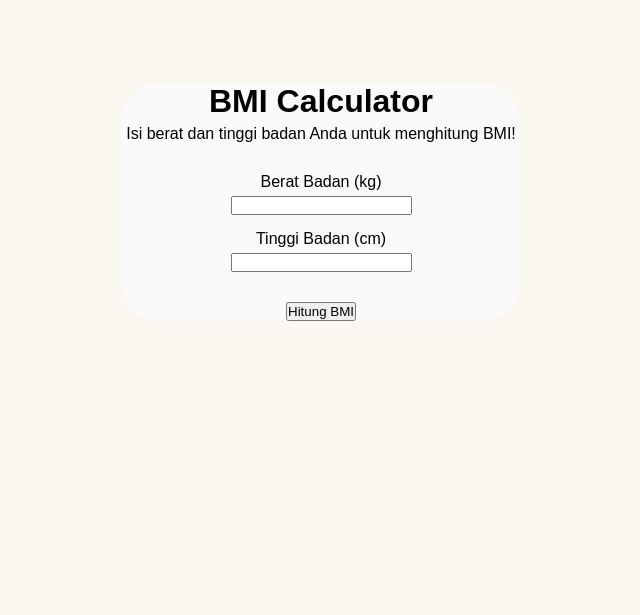
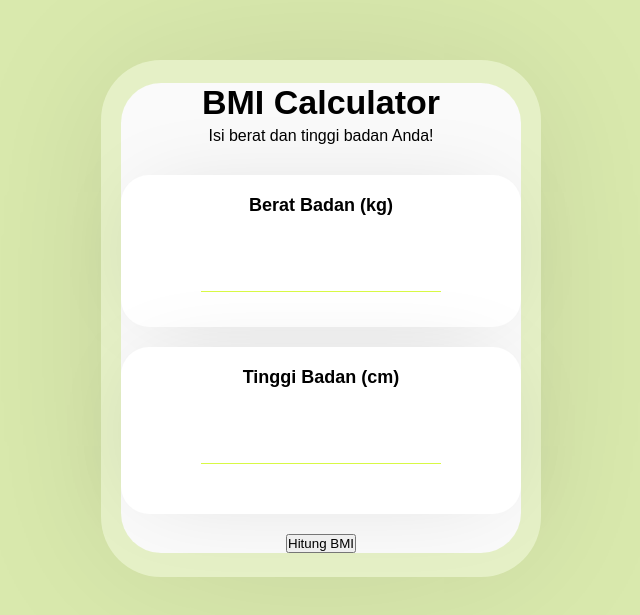
Before and after one commit to NadiaDNA/BMI-Calculator, a plain HTML site: page index.html in a window 1280 px wide. Shown: the part 317-932 px from the top of the page, without its empty margins (319-959 px from the left). Before the commit the page ends 800 px from the top, so only its background shows below. Drawn offline with Linux system fonts and the light colour scheme.

Commit message:
style box

```diff
--- a/index.html
+++ b/index.html
@@ -12,7 +12,7 @@
     <div class="container">
         <div class="box">
             <h1>BMI Calculator</h1>
-            <p class="spasiBig">Isi berat dan tinggi badan Anda untuk menghitung BMI!</p>
+            <p class="spasiBig">Isi berat dan tinggi badan Anda!</p>
             <div class="content">
                 <div class="input">
                     <label for="beratBadan">Berat Badan (kg)</label> <br />
--- a/style.css
+++ b/style.css
@@ -16,7 +16,7 @@
 
 body{
     min-height: 100vh;
-    background-color: rgb(250, 246, 240);
+    background-color: rgb(217, 233, 173);
     background-size: cover;
     background-repeat: no-repeat;
     font-family: sans-serif;
@@ -37,3 +37,47 @@ body{
     position: relative;
     margin-bottom: 150px;
 }
+
+.box::before {
+  content: "";
+  position: absolute;
+  height: 110%;
+  width: 110%;
+  left: -5%;
+  top: -5%;
+  background-color: rgba(255, 255, 255, 0.3);
+  box-shadow: 0px 0px 166px -31px rgba(0, 0, 0, 0.15);
+  border-radius: 60px;
+  z-index: -1;
+}
+
+h1 {
+    font-weight: bold;
+    font-size: 34px;
+}
+
+.input {
+    background: #fff;
+    box-shadow: 0px 0px 95px -30px rgba(0, 0, 0, 0.15);
+    border-radius: 28px;
+    padding: 20px 0;
+    margin-bottom: 20px;
+}
+
+.input label {
+  display: block;
+  font-size: 18px;
+  font-weight: 600;
+  color: #000;
+  margin-bottom: 20px;
+}
+
+.input input{
+    outline: none;
+    border: none;
+    border-bottom: 1px solid #d8f945;
+    width: 60%;
+    text-align: center;
+    font-size: 28px;
+    font-family: sans-serif;
+}
```
